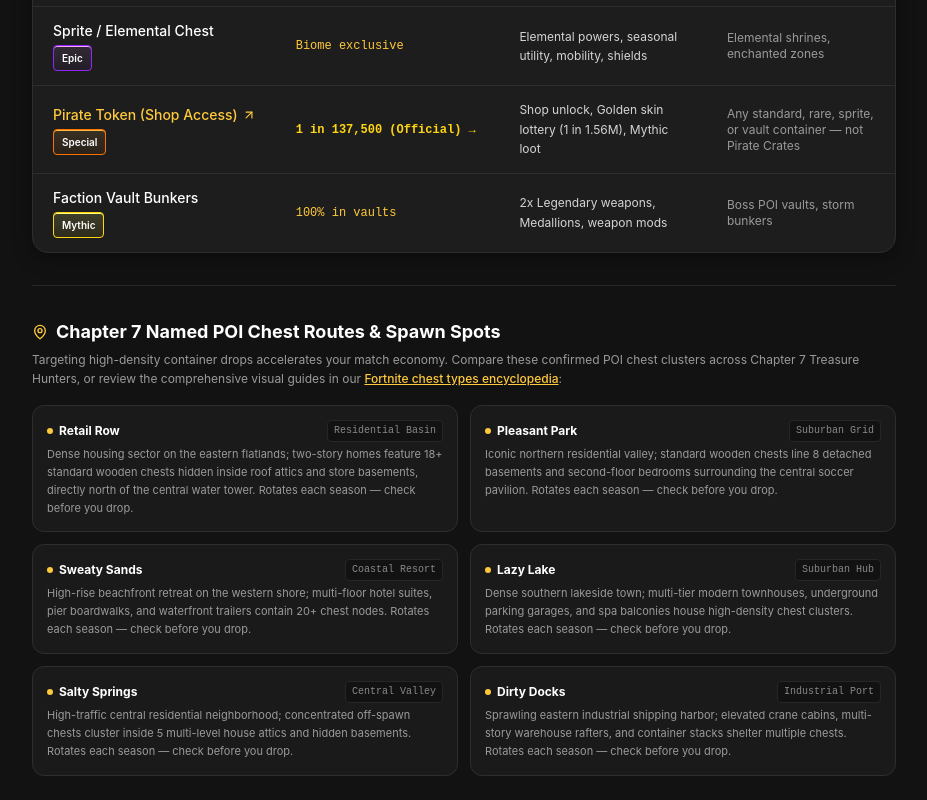
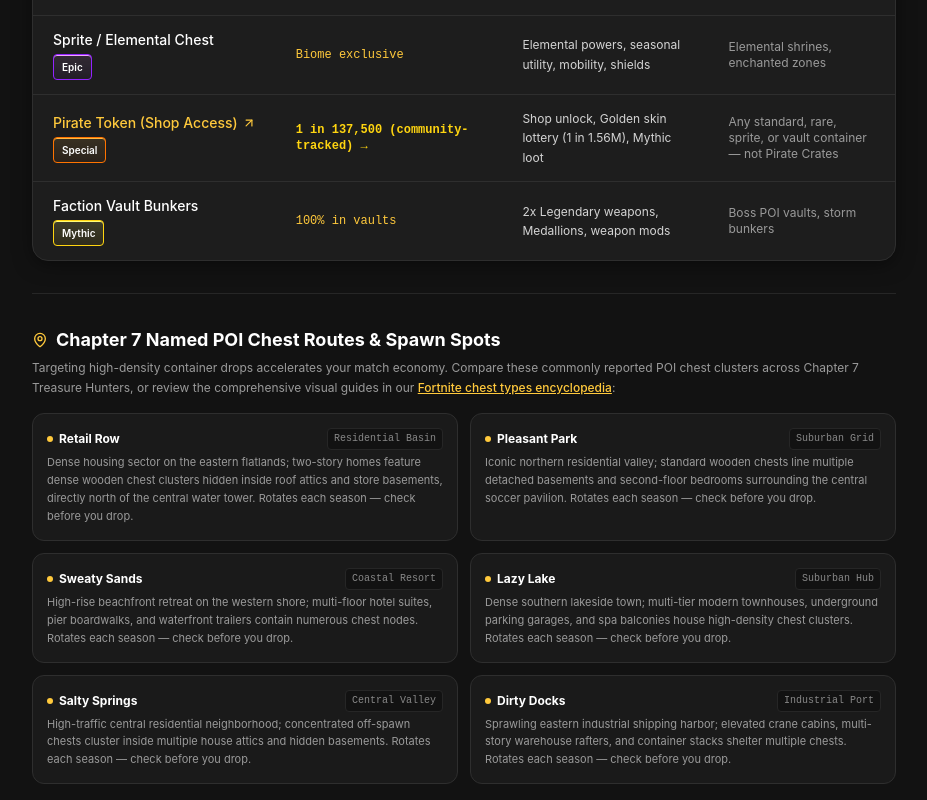
Before and after one commit to yangrenshi/trackchest, a Next.js app: page / in a window 1280 px wide. Shown: the part 2360-3160 px from the top of the page, without its empty margins (176-1103 px from the left). Built offline with nearby package versions, Linux system fonts and the light colour scheme; no server answers.

Commit message:
fix(seo): de-officialize drop rate claims, make POI cluster counts qualitative, and verify anchor target (v1.6.3)

```diff
--- a/src/app/chest-types/page.tsx
+++ b/src/app/chest-types/page.tsx
@@ -233,7 +233,7 @@ export default function ChestTypesPage() {
           Leekcapper Guide &rarr;
         </Link>
         <Link href="/pirate-token-odds" className="text-[#9a9a9a] hover:text-white underline">
-          Pirate Token Odds (Official 1/137.5k) &rarr;
+          Pirate Token Odds (1/137.5k) &rarr;
         </Link>
       </div>
     </div>
--- a/src/app/pirate-token-odds/page.tsx
+++ b/src/app/pirate-token-odds/page.tsx
@@ -363,7 +363,7 @@ export default function PirateTokenOddsPage() {
       {/* 怎么用计数器统计 */}
       <section className="p-5 sm:p-6 rounded-2xl bg-[#1d1d1d] border border-[#2e2e2e] space-y-3">
         <h2 className="text-sm font-bold text-white uppercase tracking-wider">
-          How to Track Your Progress Against Official Pirate Token Odds
+          How to Track Your Progress Against Pirate Token Odds
         </h2>
         <p className="text-xs text-[#9a9a9a] leading-relaxed">
           Because Fortnite does not show your progress toward the 137,500 container milestone in real-time (learn <Link href="/how-to-check-chests" className="text-[#ffc93c] underline">how to check chests opened in Fortnite</Link>), competitive players use our companion tools while playing:
--- a/src/components/ComparisonTable.tsx
+++ b/src/components/ComparisonTable.tsx
@@ -7,17 +7,17 @@ export function ComparisonTable() {
     {
       name: "Retail Row",
       tier: "Residential Basin",
-      description: "Dense housing sector on the eastern flatlands; two-story homes feature 18+ standard wooden chests hidden inside roof attics and store basements, directly north of the central water tower. Rotates each season — check before you drop.",
+      description: "Dense housing sector on the eastern flatlands; two-story homes feature dense wooden chest clusters hidden inside roof attics and store basements, directly north of the central water tower. Rotates each season — check before you drop.",
     },
     {
       name: "Pleasant Park",
       tier: "Suburban Grid",
-      description: "Iconic northern residential valley; standard wooden chests line 8 detached basements and second-floor bedrooms surrounding the central soccer pavilion. Rotates each season — check before you drop.",
+      description: "Iconic northern residential valley; standard wooden chests line multiple detached basements and second-floor bedrooms surrounding the central soccer pavilion. Rotates each season — check before you drop.",
     },
     {
       name: "Sweaty Sands",
       tier: "Coastal Resort",
-      description: "High-rise beachfront retreat on the western shore; multi-floor hotel suites, pier boardwalks, and waterfront trailers contain 20+ chest nodes. Rotates each season — check before you drop.",
+      description: "High-rise beachfront retreat on the western shore; multi-floor hotel suites, pier boardwalks, and waterfront trailers contain numerous chest nodes. Rotates each season — check before you drop.",
     },
     {
       name: "Lazy Lake",
@@ -27,7 +27,7 @@ export function ComparisonTable() {
     {
       name: "Salty Springs",
       tier: "Central Valley",
-      description: "High-traffic central residential neighborhood; concentrated off-spawn chests cluster inside 5 multi-level house attics and hidden basements. Rotates each season — check before you drop.",
+      description: "High-traffic central residential neighborhood; concentrated off-spawn chests cluster inside multiple house attics and hidden basements. Rotates each season — check before you drop.",
     },
     {
       name: "Dirty Docks",
@@ -67,7 +67,7 @@ export function ComparisonTable() {
     {
       type: "Pirate Token (Shop Access)",
       rarity: "Special",
-      spawnRate: "1 in 137,500 (Official)",
+      spawnRate: "1 in 137,500 (community-tracked)",
       guaranteedLoot: "Shop unlock, Golden skin lottery (1 in 1.56M), Mythic loot",
       bestLocations: "Any standard, rare, sprite, or vault container — not Pirate Crates",
       badgeClass: "rarity-legendary",
@@ -157,7 +157,7 @@ export function ComparisonTable() {
             <span>Chapter 7 Named POI Chest Routes &amp; Spawn Spots</span>
           </h3>
           <p className="text-xs text-[#9a9a9a] mt-1 leading-relaxed">
-            Targeting high-density container drops accelerates your match economy. Compare these confirmed POI chest clusters across Chapter 7 Treasure Hunters, or review the comprehensive visual guides in our <Link href="/chest-types" className="text-[#ffc93c] underline font-medium">Fortnite chest types encyclopedia</Link>:
+            Targeting high-density container drops accelerates your match economy. Compare these commonly reported POI chest clusters across Chapter 7 Treasure Hunters, or review the comprehensive visual guides in our <Link href="/chest-types" className="text-[#ffc93c] underline font-medium">Fortnite chest types encyclopedia</Link>:
           </p>
         </div>
 
--- a/src/components/SeoContentSection.tsx
+++ b/src/components/SeoContentSection.tsx
@@ -78,7 +78,7 @@ export function SeoContentSection() {
             <span>Season Resets &amp; Archiving Career Data</span>
           </h3>
           <p className="text-xs text-[#9a9a9a] leading-relaxed">
-            Whenever Epic Games rolls out a new Fortnite season, in-game milestone quests reset to zero, wiping your seasonal container tally. With TrackChest, your career logs stay safely preserved in browser LocalStorage. Use the built-in &ldquo;Backup&rdquo; button at the end of each season to export your historical JSON snapshot, allowing you to archive lifetime chest milestones across all Chapters while verifying your cumulative progress against official <Link href="/pirate-token-odds" className="text-[#ffc93c] underline font-medium">Pirate Token odds</Link>.
+            Whenever Epic Games rolls out a new Fortnite season, in-game milestone quests reset to zero, wiping your seasonal container tally. With TrackChest, your career logs stay safely preserved in browser LocalStorage. Use the built-in &ldquo;Backup&rdquo; button at the end of each season to export your historical JSON snapshot, allowing you to archive lifetime chest milestones across all Chapters while verifying your cumulative progress against <Link href="/pirate-token-odds" className="text-[#ffc93c] underline font-medium">Pirate Token odds</Link>.
           </p>
         </section>
       </div>
--- a/src/components/SiteDirectoryNav.tsx
+++ b/src/components/SiteDirectoryNav.tsx
@@ -27,7 +27,7 @@ export function SiteDirectoryNav() {
       title: "Pirate Token Odds Calculator",
       href: "/pirate-token-odds",
       badge: "Odds & Math",
-      description: "Official 1 in 137,500 drop probability simulator, milestone thresholds, and Treasure Hours math.",
+      description: "Community-tracked 1 in 137,500 drop probability simulator, milestone thresholds, and Treasure Hours math.",
       icon: Calculator,
     },
   ];
```
Also changed, not shown: 1 other file (tests, documents, lock files or other folders).
